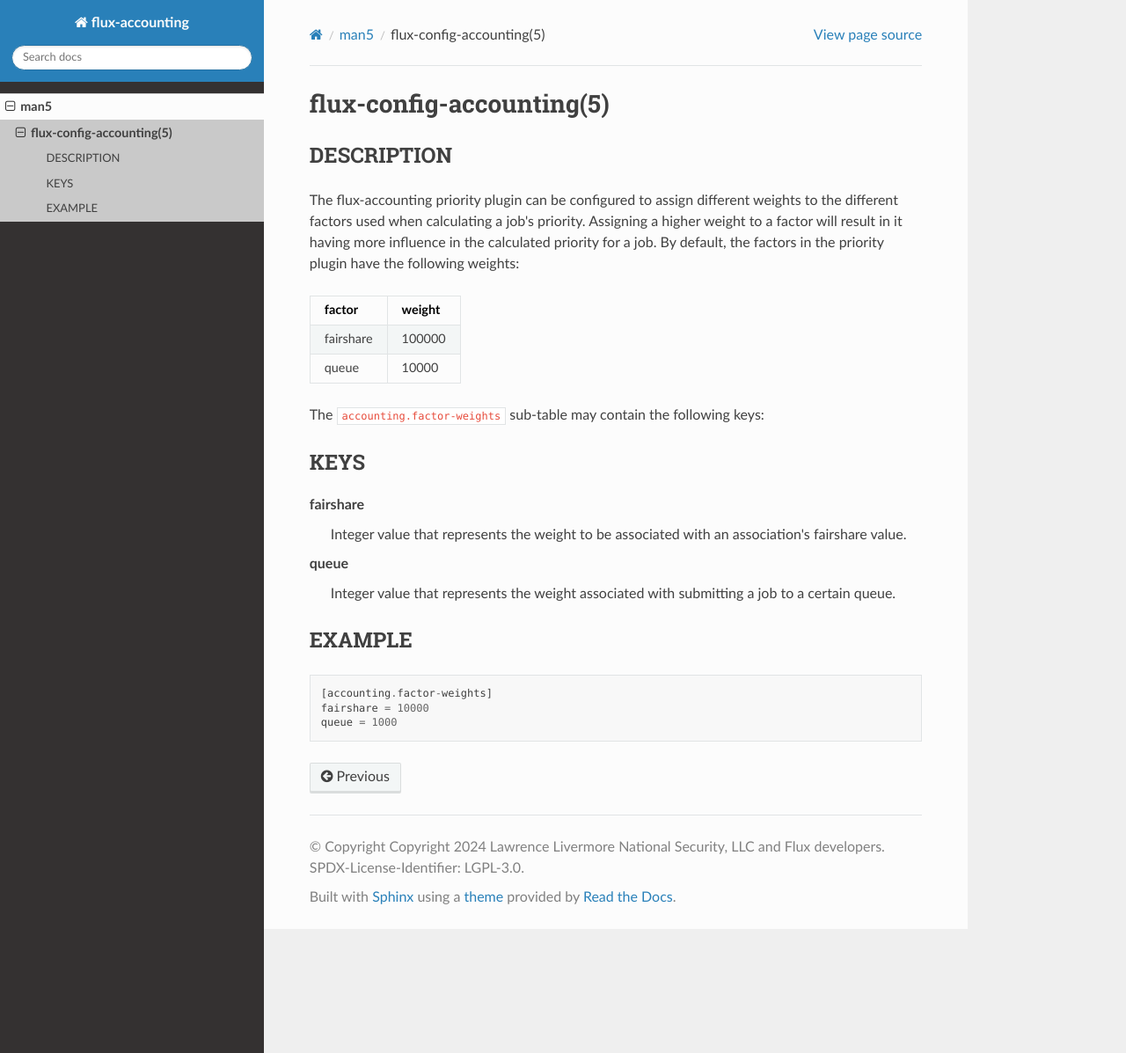
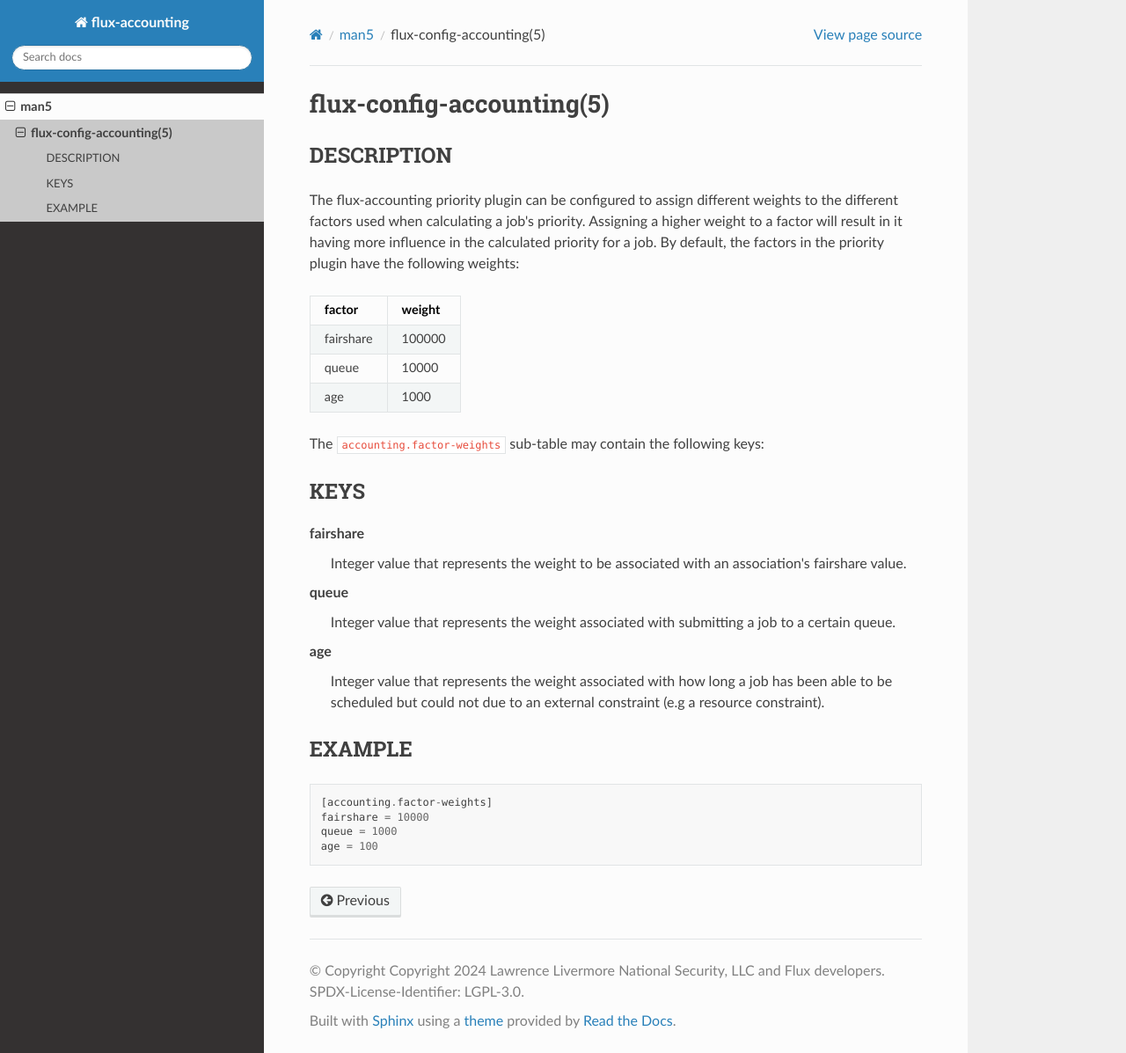
Before and after one commit to flux-framework/flux-accounting, a Sphinx documentation site: the page built from doc/man5/flux-config-accounting.rst, in a window 1280 px wide and 1197 px high. Shown: the whole window at 88% size. Built offline with Sphinx 7.4.7 and the Read the Docs theme 2.0.0, drawn with Linux system fonts in a browser that asks for light colours.

Commit message:
man5: add "age" entry to manpage
Problem: The flux-config-accounting manpage does not describe the "age"
factor in the priority plugin even though it is a factor in the
calculation of a job's priority.

Add "age" to the description of the priority factors in the
flux-config-accounting manpage.

```diff
--- a/doc/man5/flux-config-accounting.rst
+++ b/doc/man5/flux-config-accounting.rst
@@ -19,6 +19,8 @@ the priority plugin have the following weights:
 +-------------+--------+
 | queue       | 10000  |
 +-------------+--------+
+| age         | 1000   |
++-------------+--------+
 
 The ``accounting.factor-weights`` sub-table may contain the following keys:
 
@@ -34,6 +36,11 @@ queue
    Integer value that represents the weight associated with submitting a job
    to a certain queue.
 
+age
+   Integer value that represents the weight associated with how long a job has
+   been able to be scheduled but could not due to an external constraint (e.g
+   a resource constraint).
+
 
 EXAMPLE
 =======
@@ -43,3 +50,4 @@ EXAMPLE
    [accounting.factor-weights]
    fairshare = 10000
    queue = 1000
+   age = 100
```
